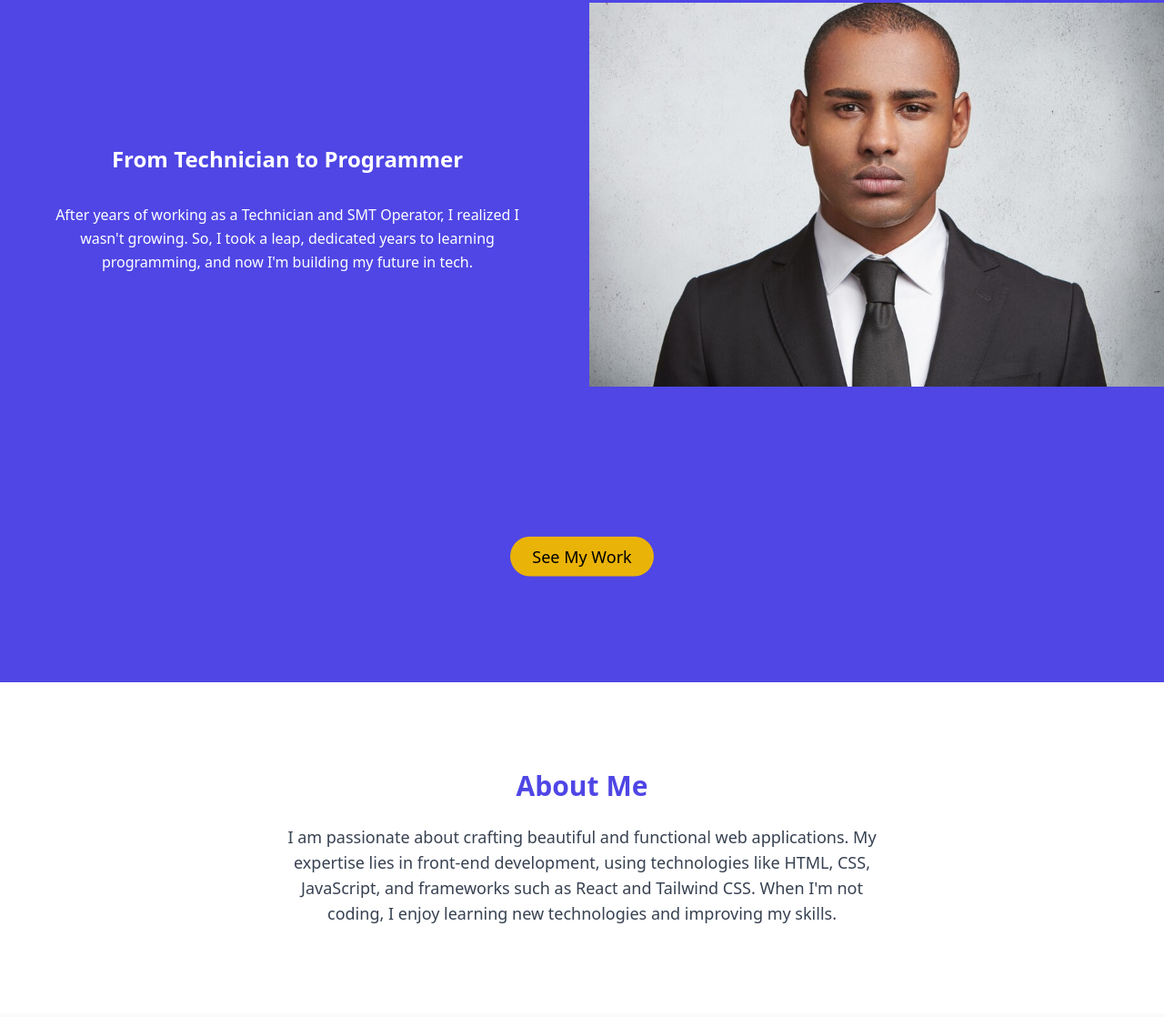
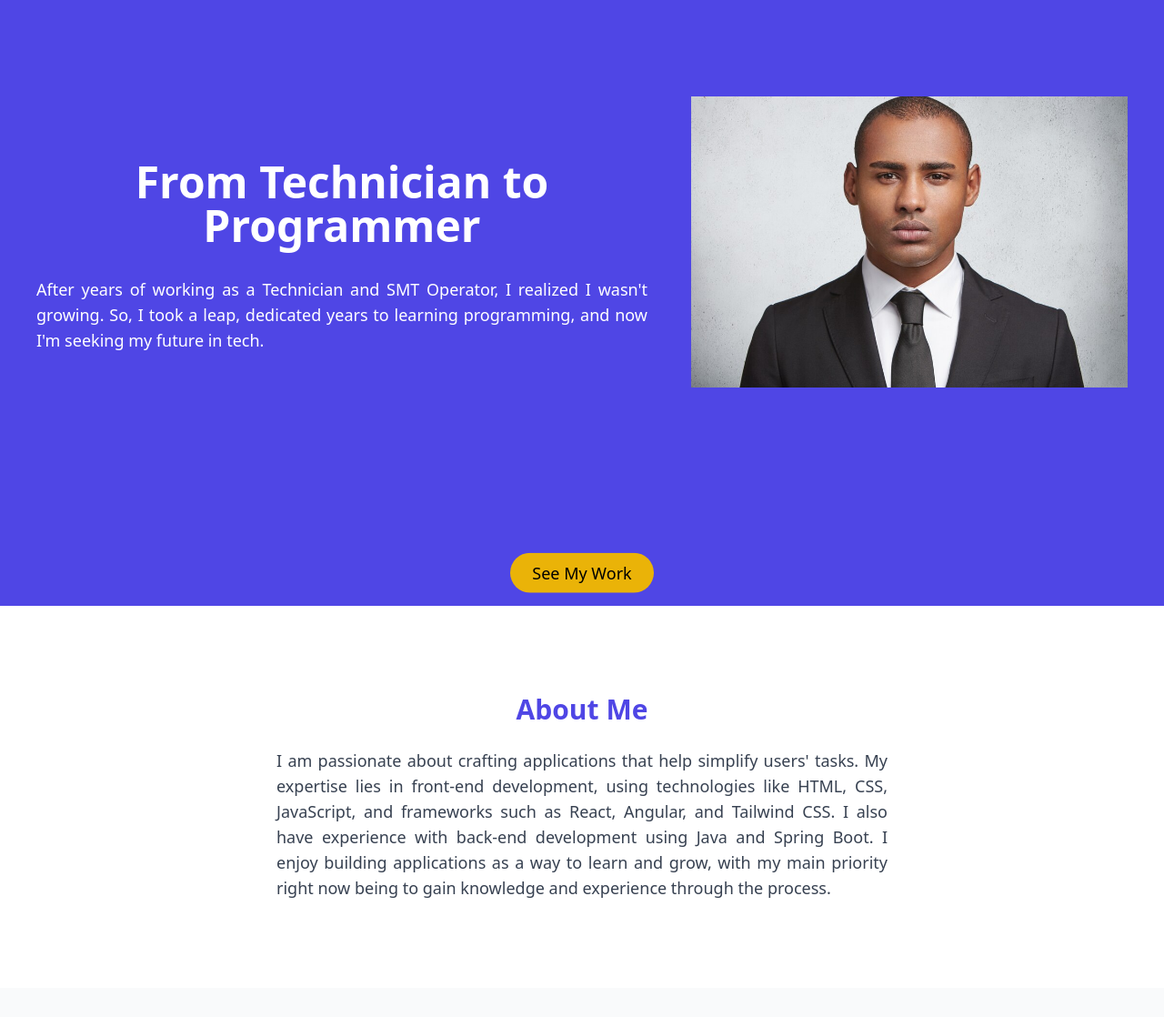
Before and after one commit to Mr-Dhie/my-portfolio, a plain HTML site: page portfolio.html in a window 1280 px wide. Shown: the part 134-1252 px from the top of the page at 91% size. Drawn offline with nearby package versions, Linux system fonts and the light colour scheme.

Commit message:
added about me section

```diff
--- a/portfolio.html
+++ b/portfolio.html
@@ -30,7 +30,7 @@
 <body class="bg-gray-100 text-gray-900 font-sans leading-relaxed">
 
   <!-- Navbar -->
-  <header class=" min-w-[300px] overflow-x-auto bg-gray-900 text-white py-6">
+  <header class=" min-w-[375px] overflow-x-auto bg-gray-900 absolute w-full text-white py-6">
     <nav>
       <div class="max-w-7xl mx-auto px-4 flex justify-between items-center">
         <h1 class="text-3xl font-bold">The Real</h1>
@@ -47,7 +47,7 @@
           </button>
       </div>
         <!-- Mobile Navigation -->
-        <ul id="mobile-menu" class="hidden md:hidden flex flex-col absolute w-full items-center bg-gray-900 text-white space-y-4 py-4">
+        <ul id="mobile-menu" class="hidden md:hidden flex flex-col w-full items-center bg-gray-900 text-white space-y-4 py-4">
           <li><a href="#about" class="hover:text-indigo-300">About</a></li>
           <li><a href="#projects" class="hover:text-indigo-300">Projects</a></li>
           <li><a href="#contact" class="hover:text-indigo-300">Contact</a></li>
@@ -56,35 +56,39 @@
   </header>
 
   <!-- Hero Section -->
-  <section id="hero" class="min-w-[300px] overflow-x-auto bg-indigo-600  mx-auto h-screen text-white flex flex-col items-center justify-center space-y-8">
-    <div class=" flex flex-col items-center justify-center md:grid md:grid-cols-2 md:grid-rows-3 md:gap-4 max-w-7xl w-full h-screen ">
-      <div class="flex flex-col justify-center items-center row-span-2">
-        <h2 class="text-2xl my-8 font-extrabold fadeIn">From Technician to Programmer</h2>
-        <p class="text-l max-w-lg text-center fadeIn">After years of working as a Technician and SMT Operator, I realized I wasn't growing.
-          So, I took a leap, dedicated years to learning programming, and now I'm building my future in tech.
-        </p>
+  <section id="hero" class="min-w-[375px]  overflow-x-auto bg-indigo-600  mx-auto text-white h-screen flex flex-col items-center justify-center space-y-8">
+    <div class="max-w-7xl h-screen flex flex-col items-center justify-center space-y-8 ">
+      <div class="flex flex-col md:flex-row md:justify-between p-6 mx-4 gap-12 justify-center items-center">
+          <div class="text-center md:max-w-2xl">
+            <h2 class="text-5xl my-8  font-extrabold fadeIn">From Technician to Programmer</h2>
+            <p class="text-lg  text-justify fadeIn">After years of working as a Technician and SMT Operator, I realized I wasn't growing.
+              So, I took a leap, dedicated years to learning programming, and now I'm seeking my future in tech.
+            </p>
+          </div>
+
+          <div class="hidden md:flex  md:max-w-2xl">
+            <img class="max-w-auto max-h-auto" src="assets/profile.jpg" alt="profile picture"/>
+          </div>
       </div>
-      <div class="flex-col justify-center items-center row-span-2">
-        <img class="hidden md:flex max-h-auto object-contain" src="assets/profile.jpg" alt="profile picture"/>
-      </div>
-      <div class="md:col-span-2 flex justify-center">
+
+      <div class="flex justify-center items-center absolute bottom-1">
         <a href="#projects" class="bg-yellow-500 text-black py-2 px-6 rounded-full text-lg hover:bg-yellow-400 transition-all duration-300 animate-bounce">See My Work</a>
       </div>
-    </div>
+  </div>
   </section>
 
   <!-- About Section -->
-  <section id="about" class="py-24 px-4 bg-white">
+  <section id="about" class="min-w-[375px] content py-24 px-4 bg-white">
     <div class="max-w-7xl mx-auto text-center">
-      <h2 class="text-3xl font-bold text-indigo-600 mb-6 fadeIn">About Me</h2>
-      <p class="text-lg text-gray-700 max-w-2xl mx-auto">I am passionate about crafting beautiful and functional web applications. My expertise lies in front-end development, using technologies like HTML, CSS, JavaScript, and frameworks such as React and Tailwind CSS. When I'm not coding, I enjoy learning new technologies and improving my skills.</p>
-    </div>
+      <h2 class="text-3xl font-bold text-indigo-600 mb-6">About Me</h2>
+      <p class="text-lg text-gray-700 max-w-2xl mx-auto text-justify">
+        I am passionate about crafting applications that help simplify users' tasks. My expertise lies in front-end development, using technologies like HTML, CSS, JavaScript, and frameworks such as React, Angular, and Tailwind CSS. I also have experience with back-end development using Java and Spring Boot. I enjoy building applications as a way to learn and grow, with my main priority right now being to gain knowledge and experience through the process.     </div>
   </section>
 
   <!-- Projects Section -->
-  <section id="projects" class="py-24 bg-gray-50">
+  <section id="projects" class="min-w-[375px] content py-24 bg-gray-50">
     <div class="max-w-7xl mx-auto text-center">
-      <h2 class="text-3xl font-bold text-indigo-600 mb-6 fadeIn">My Projects</h2>
+      <h2 class="text-3xl font-bold text-indigo-600 mb-6">My Projects</h2>
       <div class="grid grid-cols-1 md:grid-cols-2 lg:grid-cols-3 gap-12">
         <!-- Project 1 -->
         <div class="bg-white shadow-lg rounded-lg overflow-hidden transform transition-all hover:scale-105 hover:shadow-2xl">
@@ -124,7 +128,7 @@
     <div class="max-w-7xl mx-auto text-center">
       <h2 class="text-3xl font-bold mb-6 fadeIn">Get In Touch</h2>
       <p class="text-lg mb-12">Feel free to reach out to me for any projects or collaboration opportunities!</p>
-      <a href="mailto:youremail@example.com" class="bg-yellow-500 text-black py-2 px-6 rounded-full text-lg hover:bg-yellow-400 transition-all duration-300 slideUp">Contact Me</a>
+      <a href="mailto:drellolalia@gmail.com" class="bg-yellow-500 text-black py-2 px-6 rounded-full text-lg hover:bg-yellow-400 transition-all duration-300 slideUp">Contact Me</a>
     </div>
   </section>
 
@@ -150,6 +154,23 @@
     }
     lastScrollY = window.scrollY;
     });
+
+
+
+    // Set up the Intersection Observer
+    const observer = new IntersectionObserver((entries, observer) => {
+      entries.forEach(entry => {
+        if (entry.isIntersecting) {
+          entry.target.classList.add('fadeIn'); // Add the 'visible' class to trigger animation
+          observer.unobserve(entry.target); // Stop observing the element once it has appeared
+        }
+      });
+    }, { threshold: 0.5 }); // 50% of the element must be visible before triggering
+
+    // Observe the content element
+    const content = document.querySelector('.content');
+    observer.observe(content);
+
   </script>
 </body>
 </html>
```
